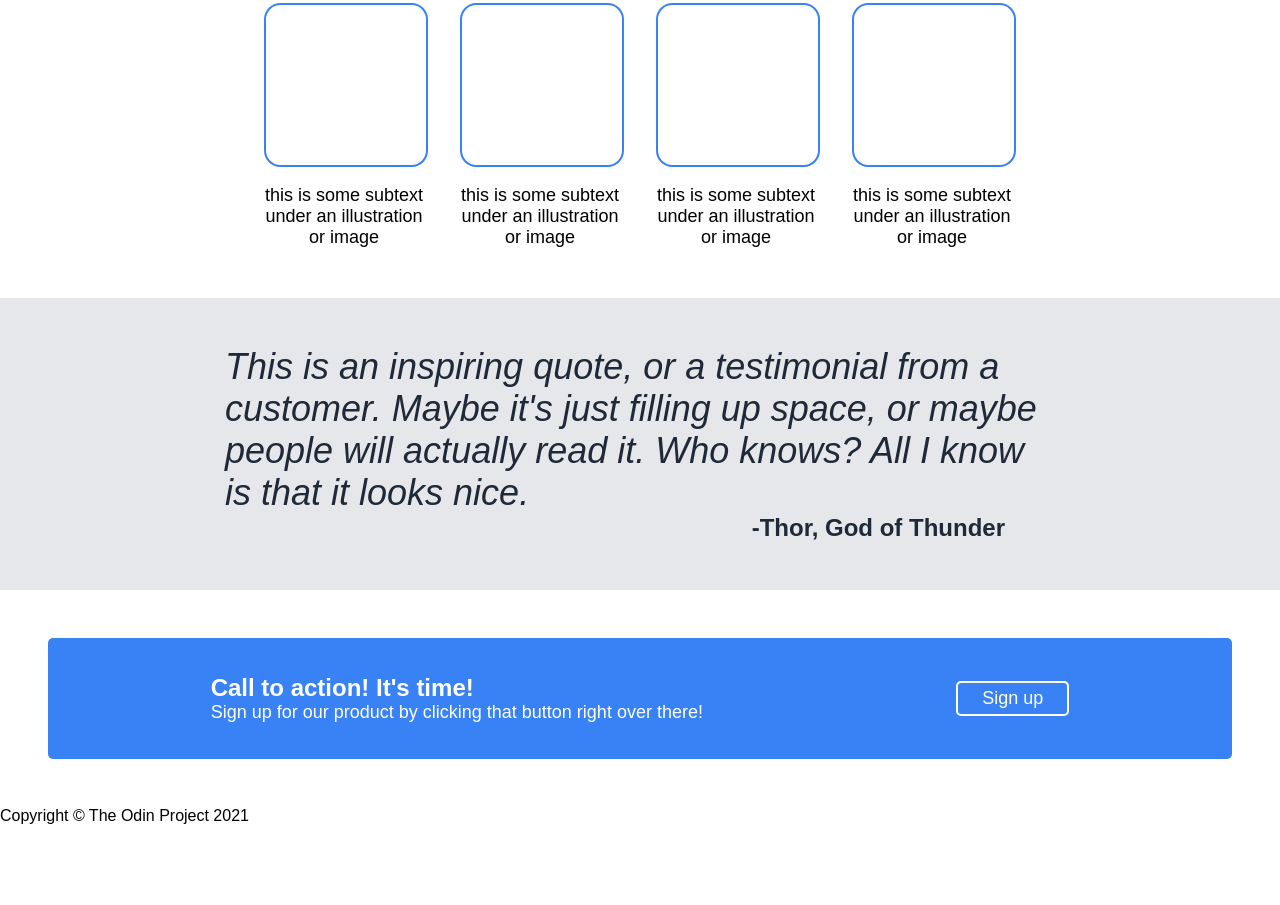
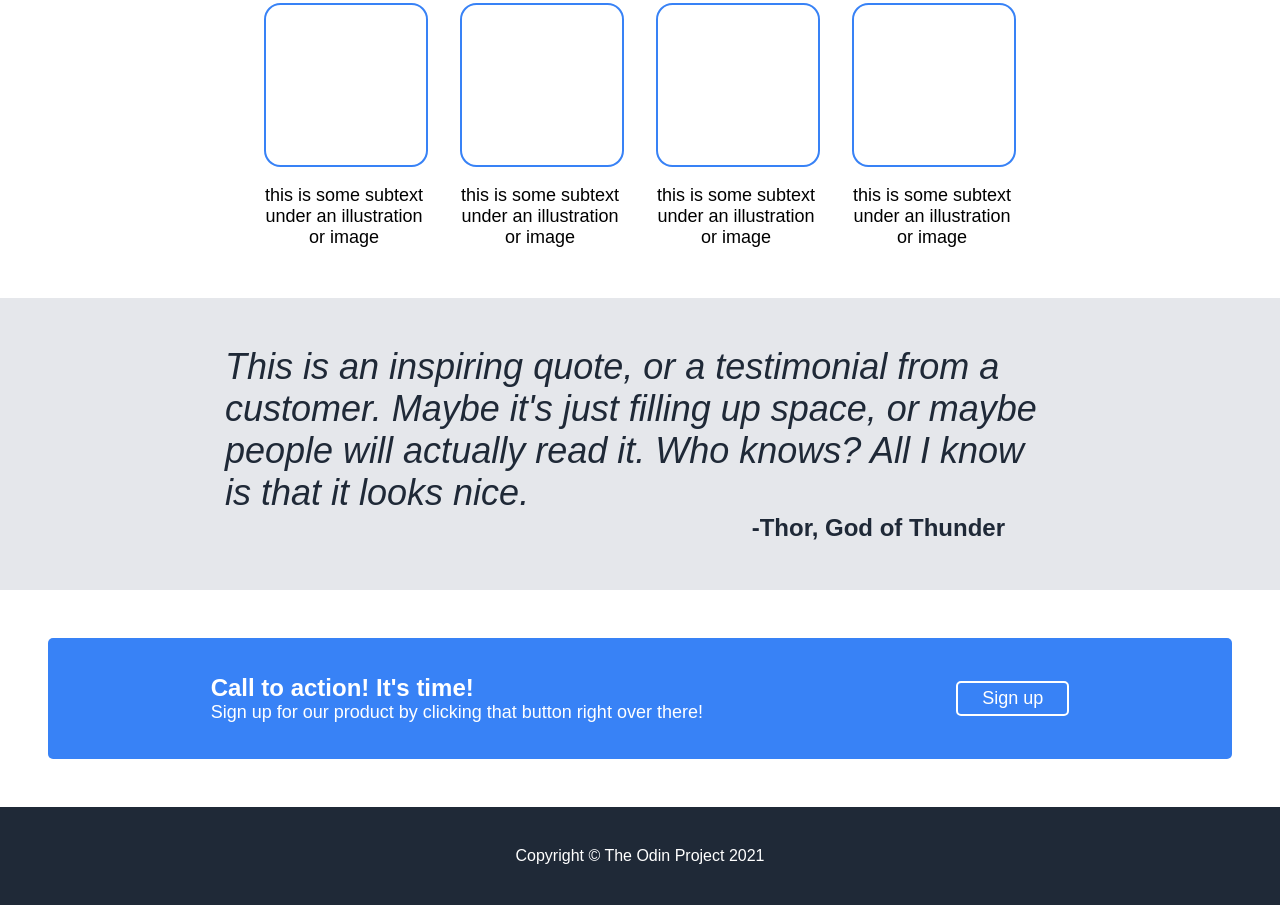
Before and after one commit to juturusumanth23/odin-landing-page, a plain HTML site: page index.html in a window 1280 px wide. Shown: the part 395-1300 px from the top of the page. Before the commit the page ends 1220 px from the top, so only its background shows below. Drawn offline with Linux system fonts and the light colour scheme.

Commit message:
Style the footer

```diff
--- a/style.css
+++ b/style.css
@@ -141,3 +141,10 @@ h2 {
 .call-to-action .cta-text {
     font-weight: bold;
 }
+
+.footer {
+    background-color: #1f2937;
+    color: #fff;
+    text-align: center;
+    padding: 40px;
+}
```
